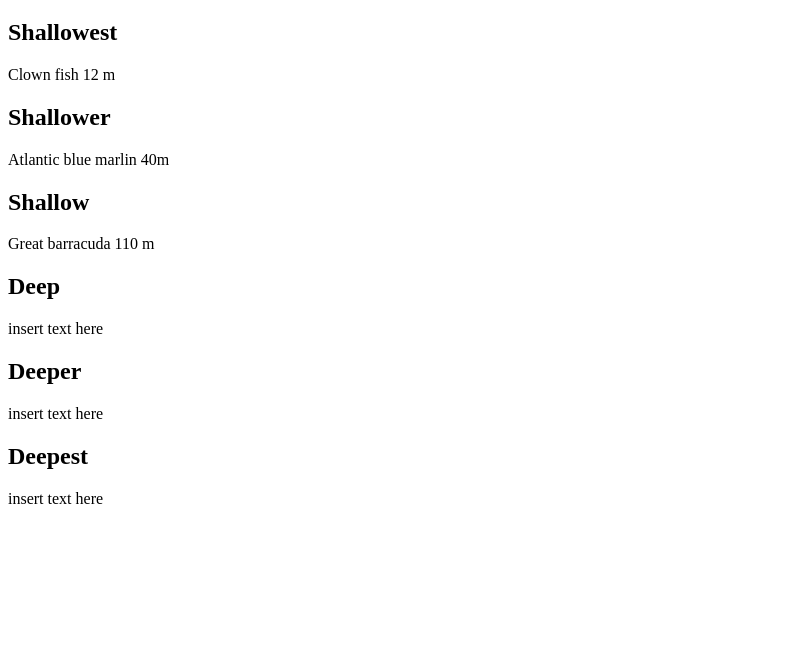
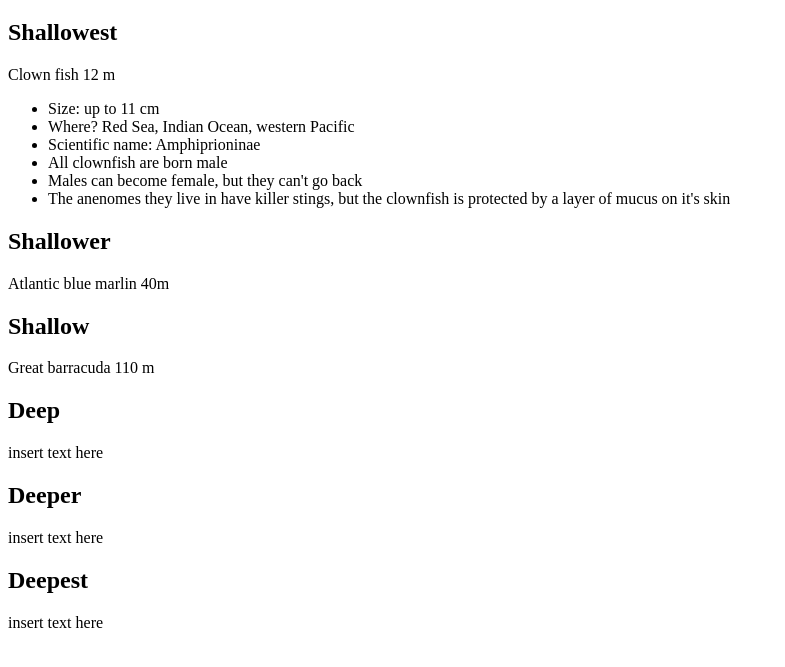
Before and after one commit to jentemp/codefirst_website, a plain HTML site: page index.html in a window 1280 px wide. Shown: the part 61-728 px from the top of the page, without its empty margins (0-785 px from the left). Drawn offline with Linux system fonts and the light colour scheme.

Commit message:
Added some clownfish facts

```diff
--- a/index.html
+++ b/index.html
@@ -12,6 +12,14 @@
   <h2>Shallowest</h2>
 
   <p>Clown fish 12 m</p>
+  <ul>
+    <li>Size: up to 11 cm</li> <!--from:https://www.livescience.com/55399-clownfish.html-->
+    <li>Where? Red Sea, Indian Ocean, western Pacific</li> <!--from:https://www.nationalgeographic.com/animals/fish/group/clownfish/-->
+    <li>Scientific name: Amphiprioninae</li> <!--from:https://www.nationalgeographic.com/animals/fish/group/clownfish/-->
+    <li>All clownfish are born male</li> <!--from:https://www.nationalgeographic.com/animals/fish/group/clownfish/-->
+    <li>Males can become female, but they can't go back</li> <!--from:https://www.nationalgeographic.com/animals/fish/group/clownfish/-->
+    <li>The anenomes they live in have killer stings, but the clownfish is protected by a layer of mucus on it's skin</li> <!--from:https://www.nationalgeographic.com/animals/fish/group/clownfish/-->
+  </ul>
 
   <h2>Shallower</h2>
 
```
